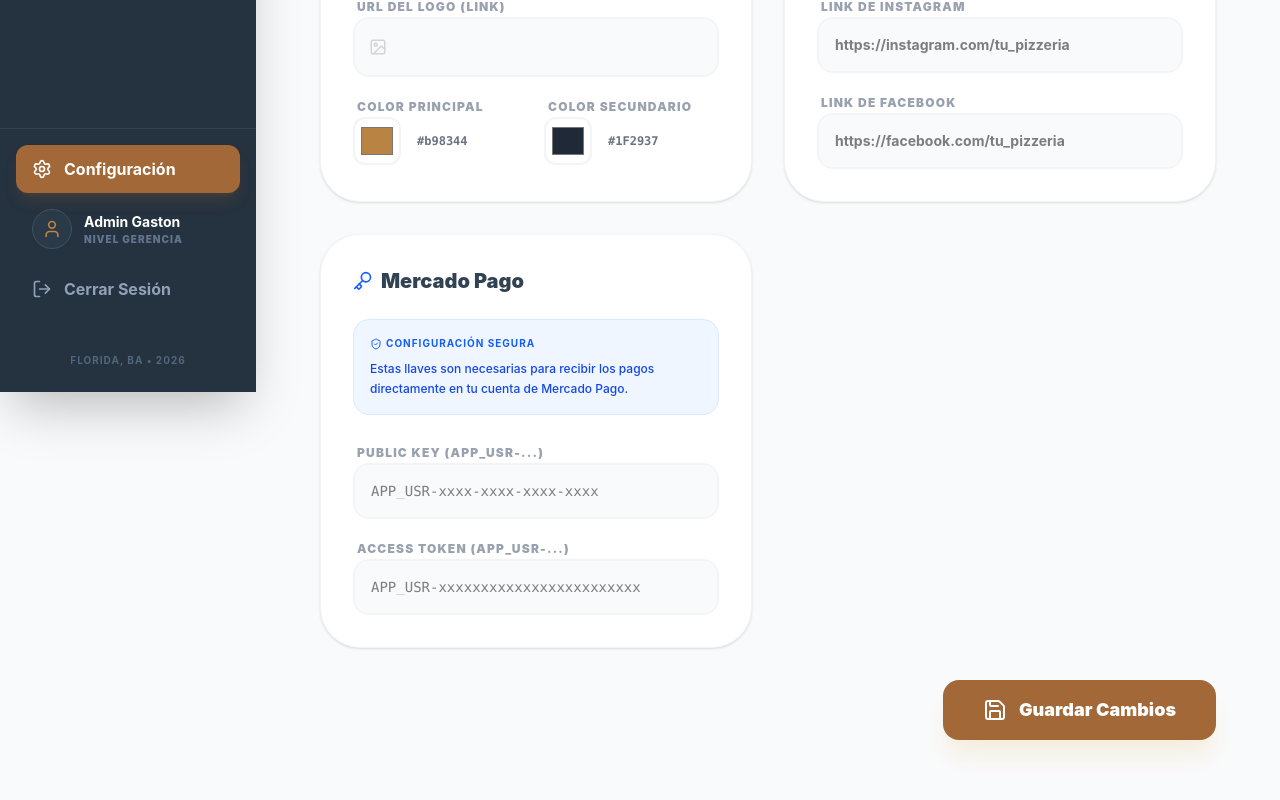
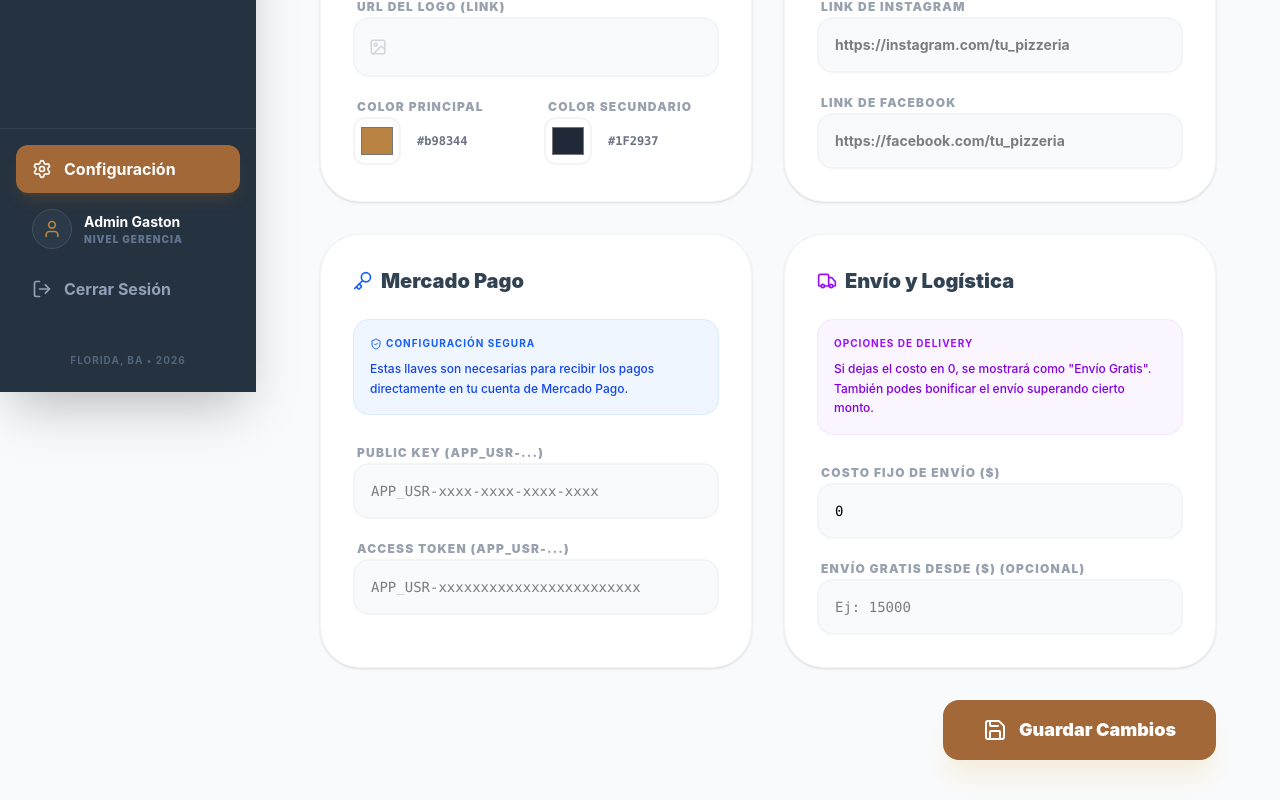
Before and after one commit to GLMahon99/admin-pizzeria, a React (Vite) app: page /configuracion in a window 1280 px wide. Shown: the part 408-1208 px from the top of the page. Built offline with nearby package versions, Linux system fonts and the light colour scheme; no server answers; sample sign-in values are in the browser's storage.

Commit message:
feat: gestión dinámica del costo de envío y envíos gratis

```diff
--- a/src/pages/Settings.jsx
+++ b/src/pages/Settings.jsx
@@ -1,5 +1,5 @@
 import { useState, useEffect } from 'react';
-import { Save, ShieldCheck, Key, Palette, Image as ImageIcon, Loader2, Phone } from 'lucide-react';
+import { Save, ShieldCheck, Key, Palette, Image as ImageIcon, Loader2, Phone, Truck } from 'lucide-react';
 import api from '../api/axiosConfig';
 
 const Settings = () => {
@@ -14,7 +14,9 @@
         instagram: '',
         facebook: '',
         mp_public_key: '',
-        mp_access_token: ''
+        mp_access_token: '',
+        costo_envio: 0,
+        envio_gratis_desde: ''
     });
     const [message, setMessage] = useState({ type: '', text: '' });
 
@@ -220,6 +222,48 @@
                     </div>
                 </div>
 
+                {/* Envío y Logística */}
+                <div className="bg-white p-8 rounded-[2.5rem] shadow-sm border border-gray-100 space-y-6">
+                    <h2 className="text-xl font-black text-gray-800 flex items-center gap-2">
+                        <Truck className="text-purple-600" size={20} /> Envío y Logística
+                    </h2>
+
+                    <div className="bg-purple-50 p-4 rounded-2xl border border-purple-100 space-y-2">
+                        <p className="text-[10px] font-bold text-purple-600 uppercase tracking-widest flex items-center gap-1">
+                            Opciones de Delivery
+                        </p>
+                        <p className="text-xs text-purple-700 leading-relaxed font-medium">
+                            Si dejas el costo en 0, se mostrará como "Envío Gratis". También podes bonificar el envío superando cierto monto.
+                        </p>
+                    </div>
+
+                    <div className="space-y-4">
+                        <div className="space-y-2">
+                            <label className="text-xs font-black text-gray-400 uppercase tracking-widest ml-1">Costo Fijo de Envío ($)</label>
+                            <input
+                                type="number"
+                                className="w-full bg-gray-50 border-2 border-gray-100 p-4 rounded-2xl focus:border-purple-600 outline-none font-mono text-sm"
+                                value={config.costo_envio || 0}
+                                onChange={(e) => setConfig({...config, costo_envio: Number(e.target.value)})}
+                                placeholder="0"
+                                min="0"
+                            />
+                        </div>
+
+                        <div className="space-y-2">
+                            <label className="text-xs font-black text-gray-400 uppercase tracking-widest ml-1">Envío Gratis Desde ($) (Opcional)</label>
+                            <input
+                                type="number"
+                                className="w-full bg-gray-50 border-2 border-gray-100 p-4 rounded-2xl focus:border-purple-600 outline-none font-mono text-sm"
+                                value={config.envio_gratis_desde || ''}
+                                onChange={(e) => setConfig({...config, envio_gratis_desde: e.target.value ? Number(e.target.value) : ''})}
+                                placeholder="Ej: 15000"
+                                min="0"
+                            />
+                        </div>
+                    </div>
+                </div>
+
                 <div className="md:col-span-2 flex justify-end">
                     <button
                         type="submit"
```
